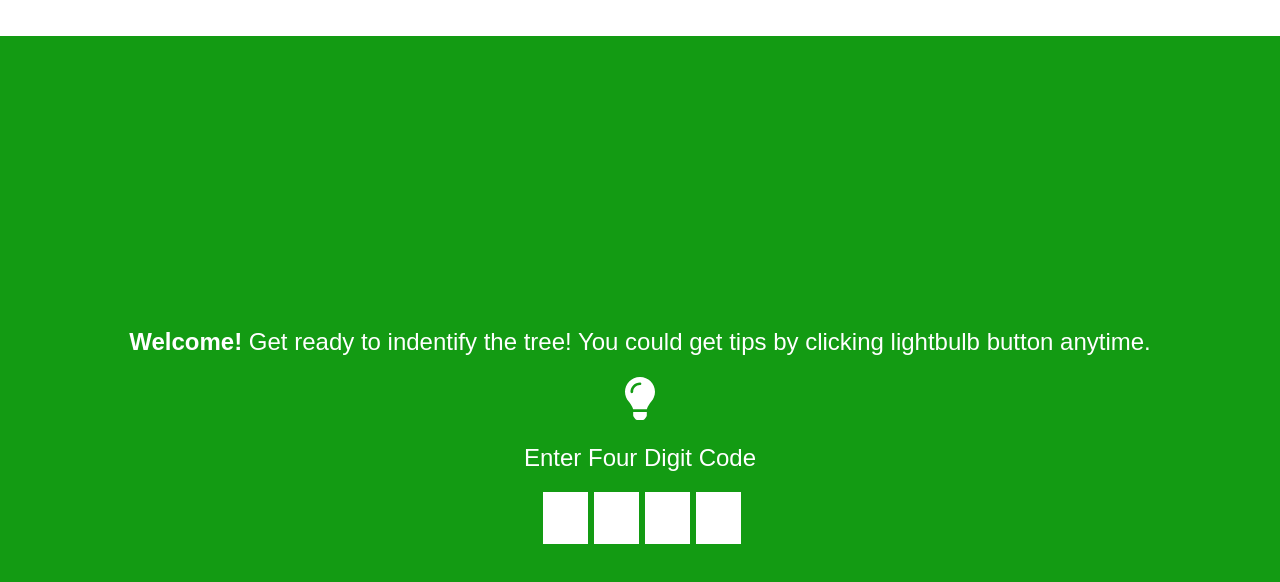
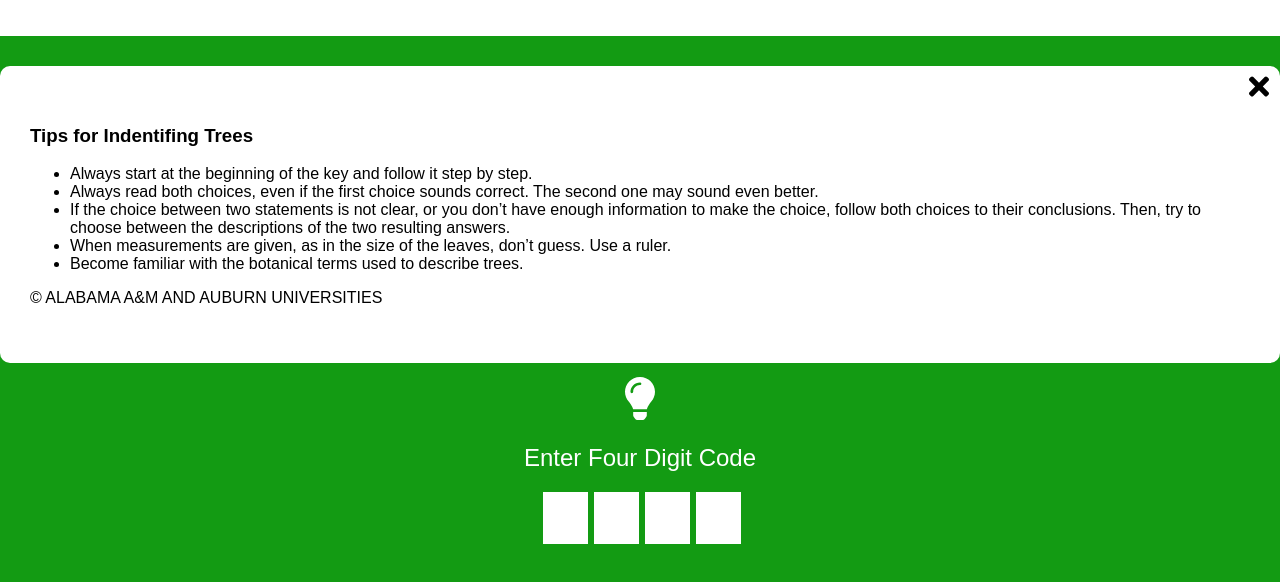
Before and after one commit to iceicery/trick-or-tree, a React (Create React App) app: page / in a window 1280 px wide. Both pictures are taken after a click on the button 640 px from the left and 2824 px from the top of the page. Shown: the part 2424-3006 px from the top of the page. Built offline with nearby package versions, Linux system fonts and the light colour scheme.

Commit message:
add tips popup

```diff
--- a/src/App.css
+++ b/src/App.css
@@ -1,3 +1,7 @@
 .App {
   font-family: Arial, Helvetica, sans-serif;
 }
+
+.hidden {
+  display: none;
+}
--- a/src/App.js
+++ b/src/App.js
@@ -1,16 +1,25 @@
+import { useState } from 'react';
 import './App.css';
 import About from './component/About/About';
 import ChampionMap from './component/ChampionMap/ChampionMap';
 import CodeEnter from './component/CodeEnter/CodeEnter';
 import Home from './component/Home/Home';
+import Tips from './component/Tips/Tips';
 
 function App() {
+  const [isTipsOpen, setIsTipsOpen] = useState(false);
+  function toggleTips() {
+    setIsTipsOpen(!isTipsOpen);
+    console.log('click');
+  }
+
   return (
     <div className="App">
       <Home />
       <ChampionMap />
       <About />
-      <CodeEnter />
+      <CodeEnter isTipsOpen={isTipsOpen} toggleTips={toggleTips} />
+      <Tips />
     </div>
   );
 }
--- a/src/component/CodeEnter/CodeEnter.css
+++ b/src/component/CodeEnter/CodeEnter.css
@@ -7,6 +7,7 @@
   justify-content: center;
   align-items: center;
   gap: 20px;
+  position: relative;
 }
 
 .codeenter__cap {
--- a/src/component/CodeEnter/CodeEnter.js
+++ b/src/component/CodeEnter/CodeEnter.js
@@ -1,10 +1,11 @@
 import { useState, React } from 'react';
 import './CodeEnter.css';
 import lightbulb from '../../images/lightbulb-solid.svg';
+import Tips from '../Tips/Tips';
 
-export default function CodeEnter() {
+export default function CodeEnter({ isTipsOpen, toggleTips }) {
+  console.log(isTipsOpen);
   const numOfFields = 4;
-
   const [ssnValues, setValue] = useState({
     ssn1: '',
     ssn2: '',
@@ -30,13 +31,15 @@ export default function CodeEnter() {
       [`ssn${fieldIndex}`]: value,
     });
   };
+  console.log(isTipsOpen);
   return (
     <section className="codeenter">
+      <Tips toggleTips={toggleTips} isTipsOpen={isTipsOpen} />
       <h2 className="codeenter__title">
         <span className="codeenter__cap">Welcome! </span>Get ready to indentify
         the tree! You could get tips by clicking lightbulb button anytime.
       </h2>
-      <button className="coddenter__button-tip">
+      <button className="coddenter__button-tip" onClick={toggleTips}>
         <img src={lightbulb} alt="tips" className="coddenter__button-img" />
       </button>
       <h2 className="codeenter__title">Enter Four Digit Code</h2>
--- a/src/component/Tips/Tips.css
+++ b/src/component/Tips/Tips.css
@@ -0,0 +1,25 @@
+.tips {
+  padding: 40px 30px;
+  position: absolute;
+  top: 30px;
+  left: 0;
+  border-radius: 10px;
+  background-color: #fff;
+}
+
+.tips__button-close {
+  position: absolute;
+  top: 5px;
+  right: 5px;
+  background-color: transparent;
+  border: none;
+}
+
+.tips__button-close:hover {
+  cursor: pointer;
+  opacity: 0.7;
+}
+
+.tips__button-img {
+  width: 20px;
+}
--- a/src/component/Tips/Tips.js
+++ b/src/component/Tips/Tips.js
@@ -1,16 +1,16 @@
 import './Tips.css';
+import close from '../../images/times-solid.svg';
 
-export default function Tips() {
+export default function Tips({ isTipsOpen, toggleTips }) {
   return (
-    <section className="tips">
+    <section className={isTipsOpen ? 'tips' : 'hidden'}>
+      <button className="tips__button-close" onClick={toggleTips}>
+        <img src={close} alt="tips" className="tips__button-img" />
+      </button>
       <h1>Tips for Indentifing Trees</h1>
       <ul>
         <li>
           Always start at the beginning of the key and follow it step by step.
-          Each choice will refer you to the next step, which may be a number,
-          another section in the key, or the conclusion or species. It is a good
-          practice to write down your order of progress, such as 1 - 2 - 4. This
-          will make it easier for you to find and correct mistakes
         </li>
         <li>
           Always read both choices, even if the first choice sounds correct. The
@@ -23,19 +23,14 @@ export default function Tips() {
           resulting answers.
         </li>
         <li>
-          Always look at several samples when keying a specimen. Key
-          characteristics, especially leaves, can vary even on the same tree.
-        </li>
-        <li>
           When measurements are given, as in the size of the leaves, don’t
           guess. Use a ruler.
         </li>
         <li>
-          Become familiar with the botanical terms used to describe trees. Terms
-          used in this key are illustrated on pages 10 through 13.
+          Become familiar with the botanical terms used to describe trees.
         </li>
       </ul>
-      <p>RESOUR from ALABAMA A&M AND AUBURN UNIVERSITIES</p>
+      <p>&copy; ALABAMA A&M AND AUBURN UNIVERSITIES</p>
     </section>
   );
 }
```
Also changed, not shown: src/images/times-solid.svg (added).
